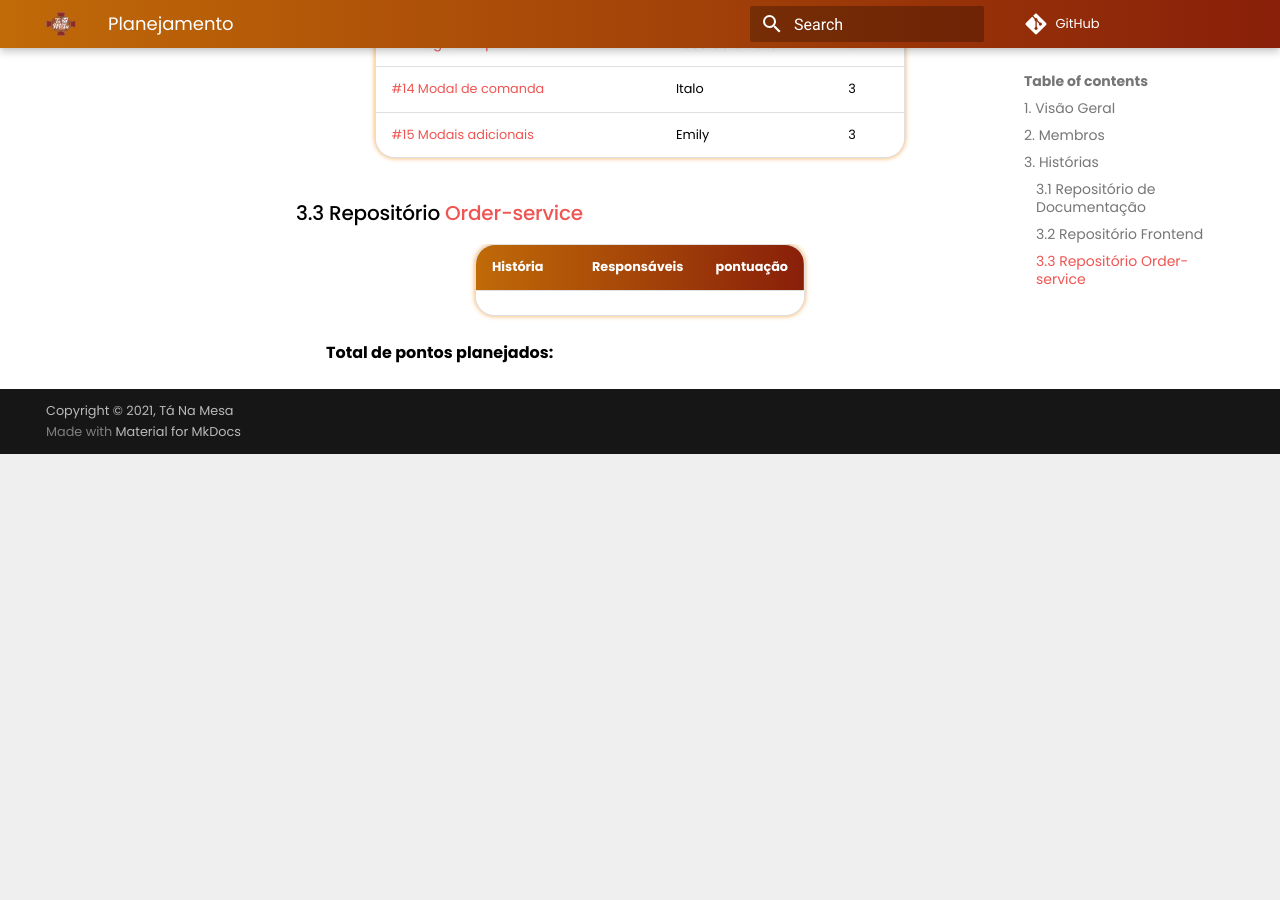
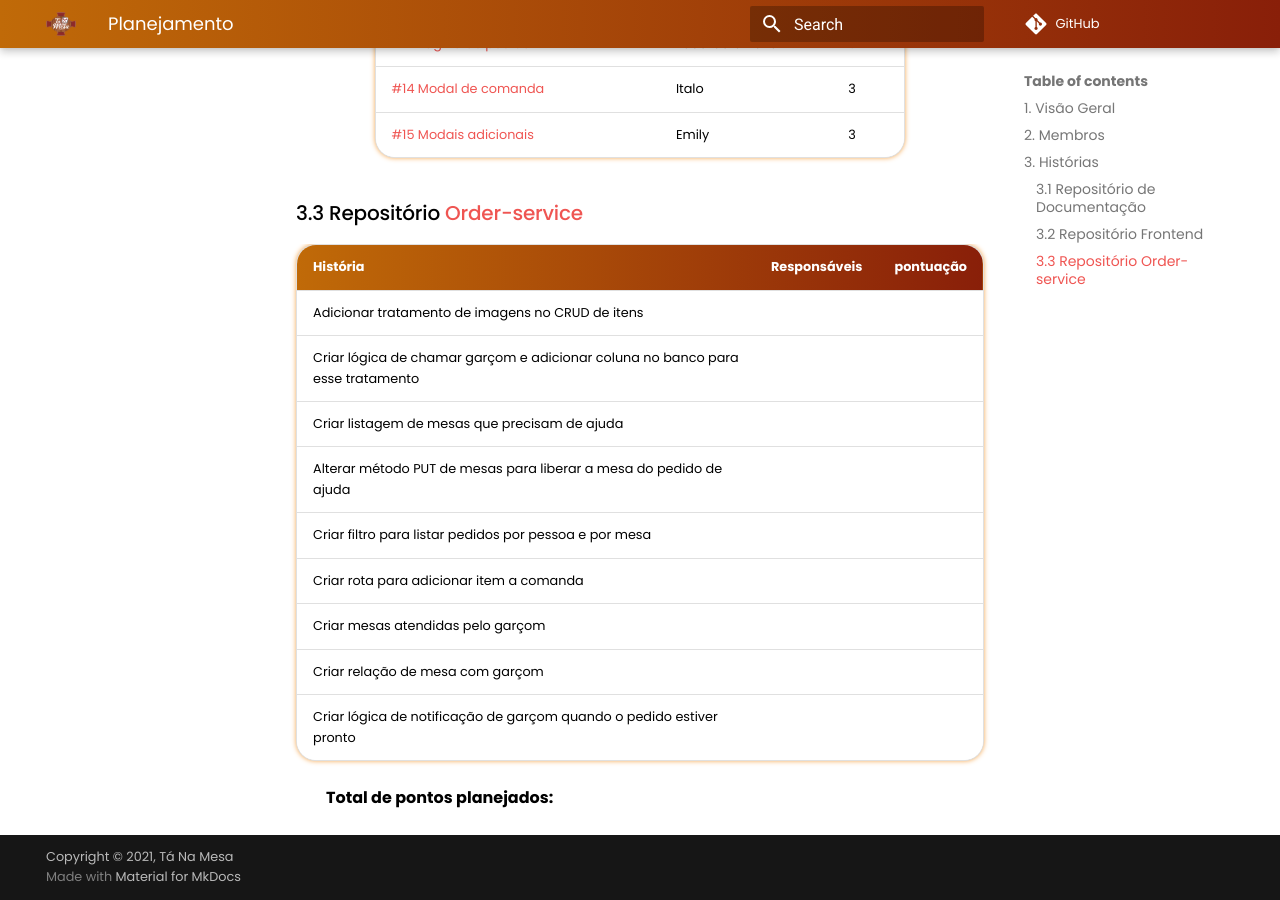
Before and after one commit to UnBArqDsw2021-1/2021.1_G02_TaNaMesa_docs, an MkDocs documentation site: the page built from docs/Sprints/Sprint-08/Planning-08.md, in a window 1280 px wide and 900 px high, scrolled down 1564 px. Built offline with MkDocs 1.6.1 and Material for MkDocs 9.7.7, drawn with Linux system fonts in a browser that asks for light colours; comment, search, counter and statistics services are not loaded; before the commit the page ends 2018 px from its top, so only the background shows below that.

Commit message:
(#115) Adicionando historias do order service

```diff
--- a/docs/Sprints/Sprint-08/Planning-08.md
+++ b/docs/Sprints/Sprint-08/Planning-08.md
@@ -46,6 +46,14 @@
 ### 3.3 Repositório [Order-service](https://github.com/UnBArqDsw2021-1/2021.1_G02_TaNaMesa_Order_Service)
 |     História     |  Responsáveis   | pontuação |
 | :--------------  | :-------------  | :-------: |
-|
+| Adicionar tratamento de imagens no CRUD de itens | | |
+| Criar lógica de chamar garçom e adicionar coluna no banco para esse tratamento | | |
+| Criar listagem de mesas que precisam de ajuda | | |
+| Alterar método PUT de mesas para liberar a mesa do pedido de ajuda | | |
+| Criar filtro para listar pedidos por pessoa e por mesa | | |
+| Criar rota para adicionar item a comanda | | |
+| Criar mesas atendidas pelo garçom | | |
+| Criar relação de mesa com garçom | | |
+| Criar lógica de notificação de garçom quando o pedido estiver pronto | | |
 
 **Total de pontos planejados:**
```
